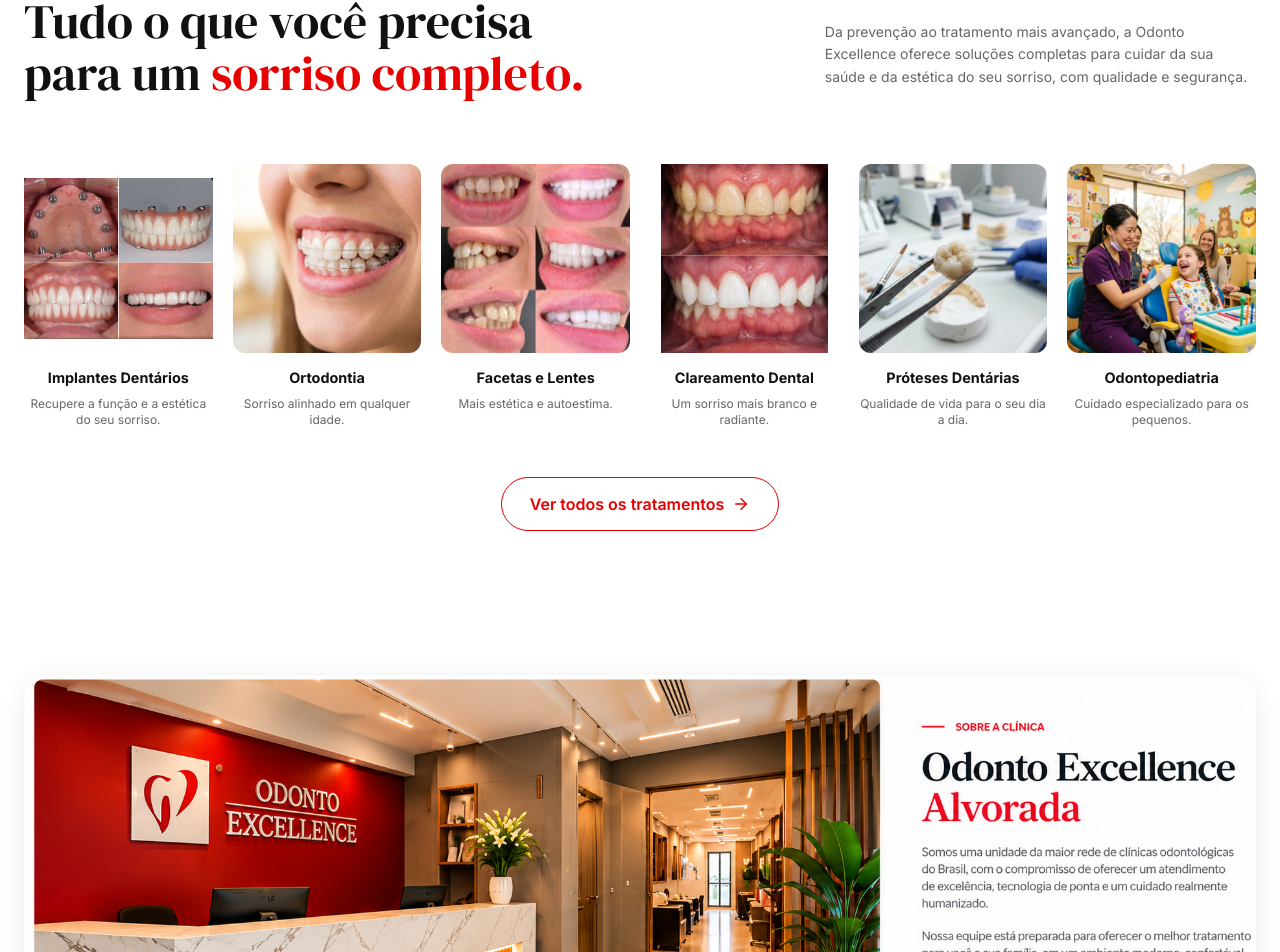
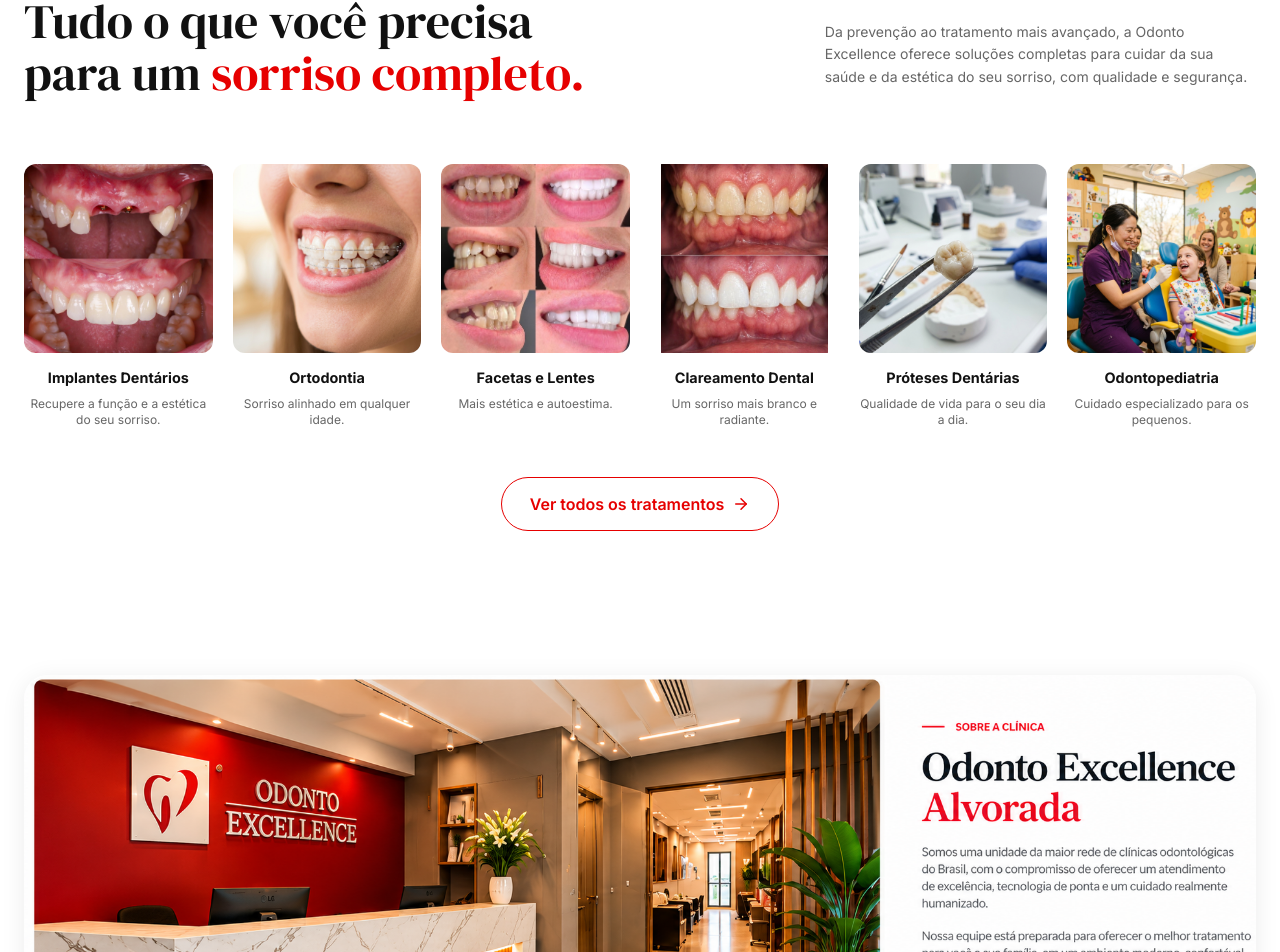
Before and after one commit to marciomsilvadev/odonto-excellence, a React (Vite) app: page / in a window 1280 px wide. Shown: the part 1068-2020 px from the top of the page. Built offline with nearby package versions, Linux system fonts and the light colour scheme.

Commit message:
Update implantes image with new before/after

```diff
--- a/src/clinicData.ts
+++ b/src/clinicData.ts
@@ -75,7 +75,7 @@
     {
       title: "Implantes Dentários",
       description: "Recupere a função e a estética do seu sorriso.",
-      image: "/implantes-real.png",
+      image: "/implantes-real-2.jpg",
       contain: true
     },
     {
```
Also changed, not shown: public/implantes-real-2.jpg (added).
